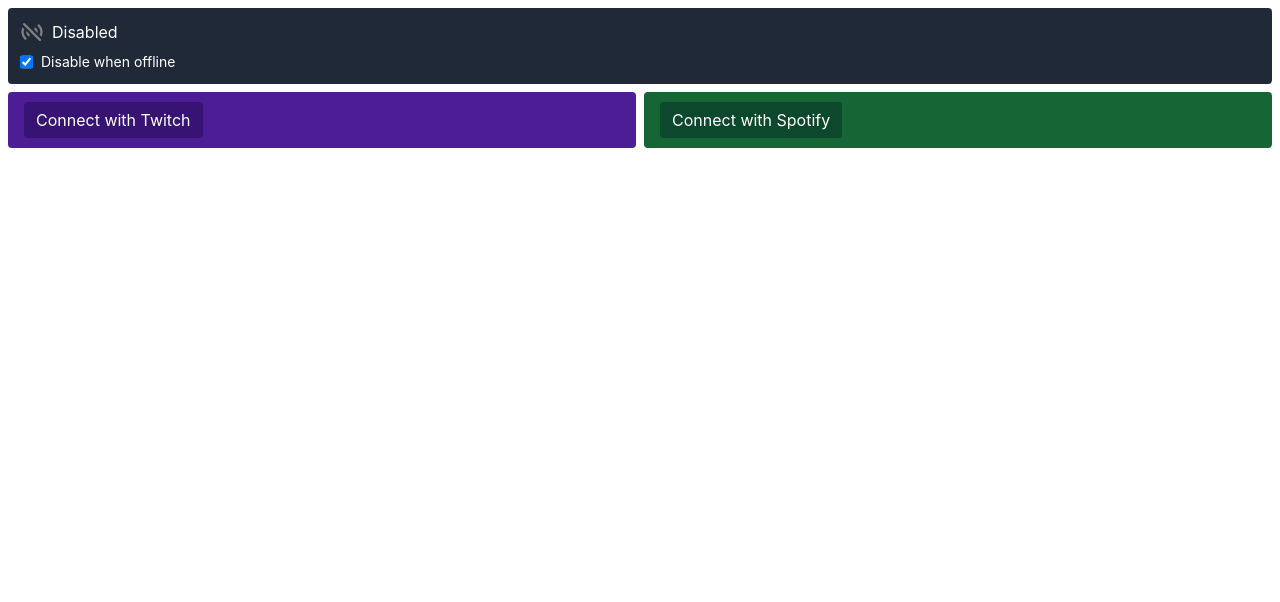
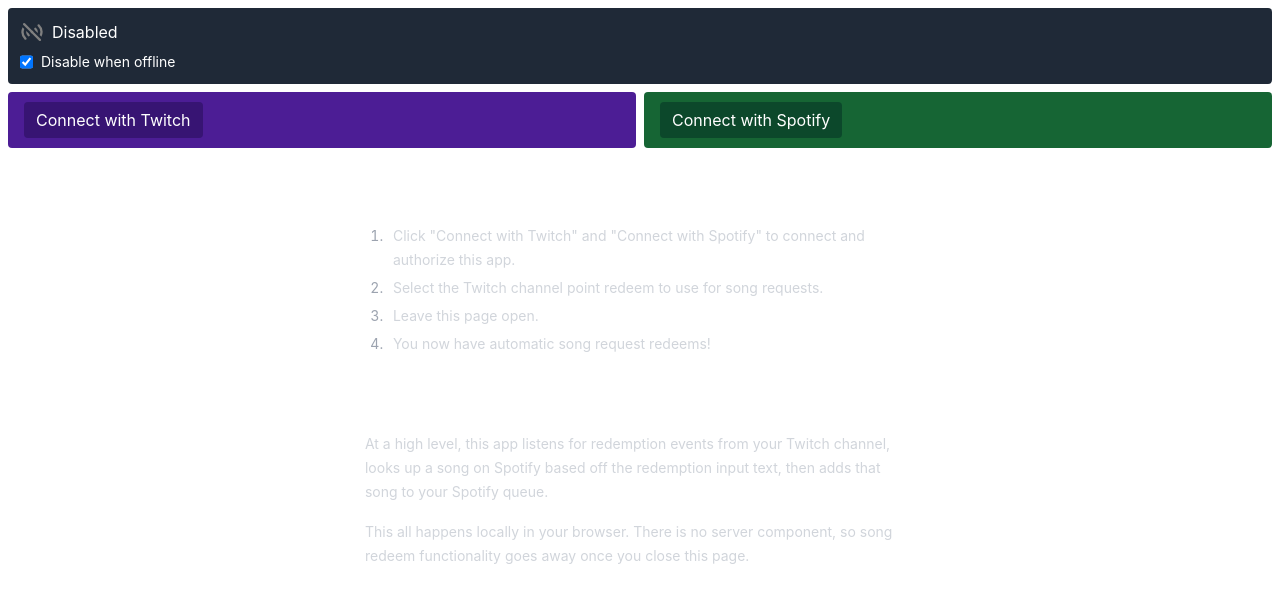
Before and after one commit to pencels-stationery-shop/song-req, a React (Vite) app: page / in a window 1280 px wide. Shown: the top 602 px of the page. Built offline with nearby package versions, Linux system fonts and the light colour scheme.

Commit message:
Add usage info

```diff
--- a/index.html
+++ b/index.html
@@ -7,7 +7,7 @@
     <title>Song Request App</title>
   </head>
   <body>
-    <div id="root" class="w-full h-dvh place-items-center dark:bg-neutral-900 dark:text-white"></div>
+    <div id="root" class="w-full min-h-dvh place-items-center dark:bg-neutral-900 dark:text-white"></div>
     <script type="module" src="/src/main.tsx"></script>
   </body>
 </html>
--- a/package.json
+++ b/package.json
@@ -23,6 +23,7 @@
     "redux-persist": "^6.0.0"
   },
   "devDependencies": {
+    "@tailwindcss/typography": "^0.5.13",
     "@types/react": "^18.2.66",
     "@types/react-dom": "^18.2.22",
     "@typescript-eslint/eslint-plugin": "^7.2.0",
--- a/src/App.tsx
+++ b/src/App.tsx
@@ -4,11 +4,36 @@
 
 function App() {
   return (
-    <div className="container mx-auto p-2 grid gap-2">
+    <div className="container mx-auto p-2 flex flex-col gap-2">
       <Listener />
       <div className="grid grid-rows-2 lg:grid-rows-1 lg:grid-cols-2 gap-2">
         <TwitchPanel />
         <SpotifyPanel />
+      </div>
+      <div className="lg:mt-3 mx-auto p-3 prose prose-invert prose-sm">
+        <h2>How do I use this?</h2>
+        <ol>
+          <li>
+            Click "Connect with Twitch" and "Connect with Spotify" to connect
+            and authorize this app.
+          </li>
+          <li>
+            Select the Twitch channel point redeem to use for song requests.
+          </li>
+          <li>Leave this page open.</li>
+          <li>You now have automatic song request redeems!</li>
+        </ol>
+        <h2>How it works</h2>
+        <p>
+          At a high level, this app listens for redemption events from your
+          Twitch channel, looks up a song on Spotify based off the redemption
+          input text, then adds that song to your Spotify queue.
+        </p>
+        <p>
+          This all happens locally in your browser. There is no server
+          component, so song redeem functionality goes away once you close this
+          page.
+        </p>
       </div>
     </div>
   );
--- a/tailwind.config.js
+++ b/tailwind.config.js
@@ -13,5 +13,7 @@
       }
     },
   },
-  plugins: [],
+  plugins: [
+    require('@tailwindcss/typography'),
+  ],
 }
```
Also changed, not shown: 1 other file (tests, documents, lock files or other folders).
